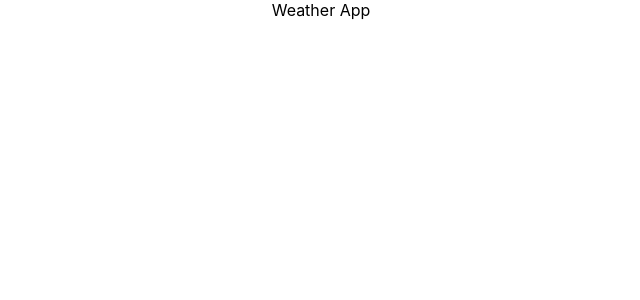
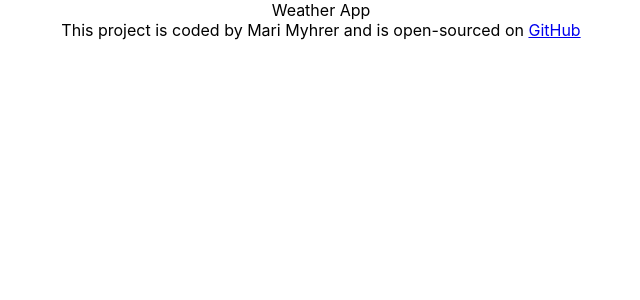
Before and after one commit to MaMy89/react-weather-app, a React (Create React App) app: page / in a window 1280 px wide. Shown: the top 300 px of the page, without its empty margins (319-959 px from the left). Built offline with nearby package versions, Linux system fonts and the light colour scheme.

Commit message:
Added link to GitHub

```diff
--- a/src/App.js
+++ b/src/App.js
@@ -2,5 +2,15 @@ import React from "react";
 import "./App.css";
 
 export default function App() {
-  return <div className="App">Weather App</div>;
+  return (
+    <div className="App">
+      Weather App
+      <footer>
+        This project is coded by Mari Myhrer and is open-sourced on{" "}
+        <a href="https://github.com/MaMy89/react-weather-app" target="_blank">
+          GitHub
+        </a>
+      </footer>
+    </div>
+  );
 }
```
